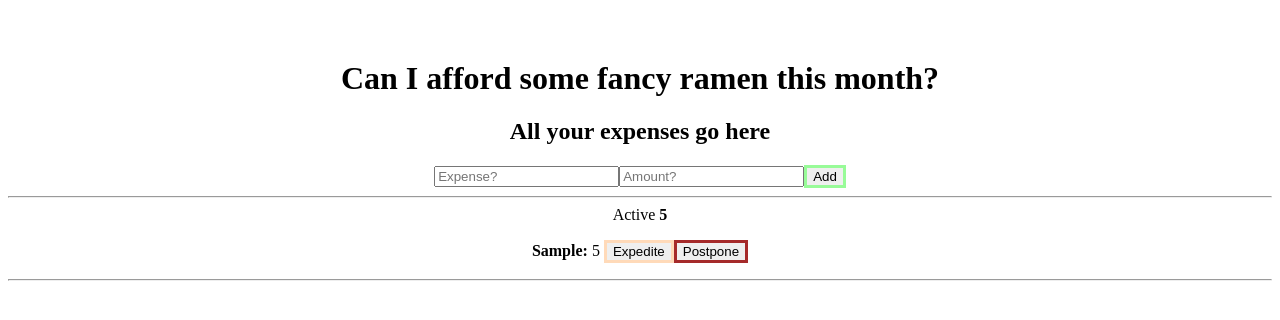
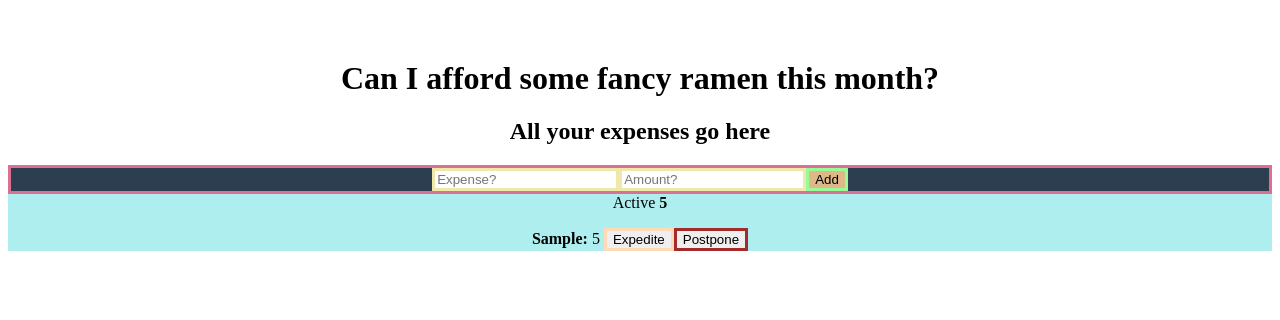
Before and after one commit to p-w-g/fried-ramen, a Vue app: page / in a window 1280 px wide. Both pictures are taken after typing "Sample", "5" into the empty fields and a click on the button "Add". Shown: the top 320 px of the page. Built offline with nearby package versions, Linux system fonts and the light colour scheme.

Commit message:
flustercluck.
deduped deps.
started using BEM and added classes
chose a font

```diff
--- a/src/assets/main.scss
+++ b/src/assets/main.scss
@@ -4,22 +4,54 @@ body {
 }
 
 .fr {
-  font-family: 'Avenir', Helvetica, Arial, sans-serif;
   color: #2c3e50;
 
   &--button {
     border: 3px solid palegreen;
 
+    &:hover,
+    &:focus {
+      background-color: burlywood;
+    }
+
     &__expedite {
       border: 3px solid peachpuff;
+
+      &:hover,
+      &:focus {
+        background-color: burlywood;
+      }
     }
 
     &__advance {
       border: 3px solid skyblue;
+
+      &:hover,
+      &:focus {
+        background-color: burlywood;
+      }
     }
 
     &__postpone {
       border: 3px solid brown;
+
+      &:hover,
+      &:focus {
+        background-color: burlywood;
+      }
     }
   }
+
+  &--form {
+    background-color: #2c3e50;
+    border: 3px solid palevioletred;
+  }
+
+  &--input-box {
+    border: 3px solid palegoldenrod;
+  }
+
+  &--content-column {
+    background-color: paleturquoise;
+  }
 }
--- a/src/components/List.vue
+++ b/src/components/List.vue
@@ -3,6 +3,7 @@
     <h2>All your expenses go here</h2>
     <form
       id="expenses-form"
+      class="fr--form"
       @submit.prevent="addNewExpense"
     >
       <input
@@ -10,12 +11,14 @@
         v-model="expense"
         type="text"
         placeholder="Expense?"
+        class="fr--input-box"
       >
       <input
         id="amount"
         v-model="amount"
         type="number"
         placeholder="Amount?"
+        class="fr--input-box"
       >
       <button
         name="expenses-form"
@@ -25,8 +28,10 @@
       </button>
     </form>
     <div>
-      <article v-show="activeExpenses.length > 0">
-    <hr>
+      <article
+        v-show="activeExpenses.length > 0"
+        class="fr--content-column"
+      >
         Active <b>{{ activeExpensesTotal }}</b>
 
         <p
@@ -52,9 +57,12 @@
         </p>
       </article>
     </div>
-    <hr>
+
     <div>
-      <article v-show="postponedExpenses.length > 0">
+      <article
+        v-show="postponedExpenses.length > 0"
+        class="fr--content-column"
+      >
         Postponed <b>{{ postponedExpensesTotal }}</b>
         <p
           v-for="obj in postponedExpenses"
@@ -73,9 +81,11 @@
         </p>
       </article>
     </div>
-    <summary v-show="totalExpensesToggle">
-    <hr>
-      <p >
+    <summary
+      v-show="totalExpensesToggle"
+      class="fr--content-column"
+    >
+      <p>
         Total:
         <b>{{ totalExpenses }}</b>
       </p>
```
Also changed, not shown: src/assets/Quicksand-VariableFont:wght.ttf (added), 1 other file (tests, documents, lock files or other folders).
